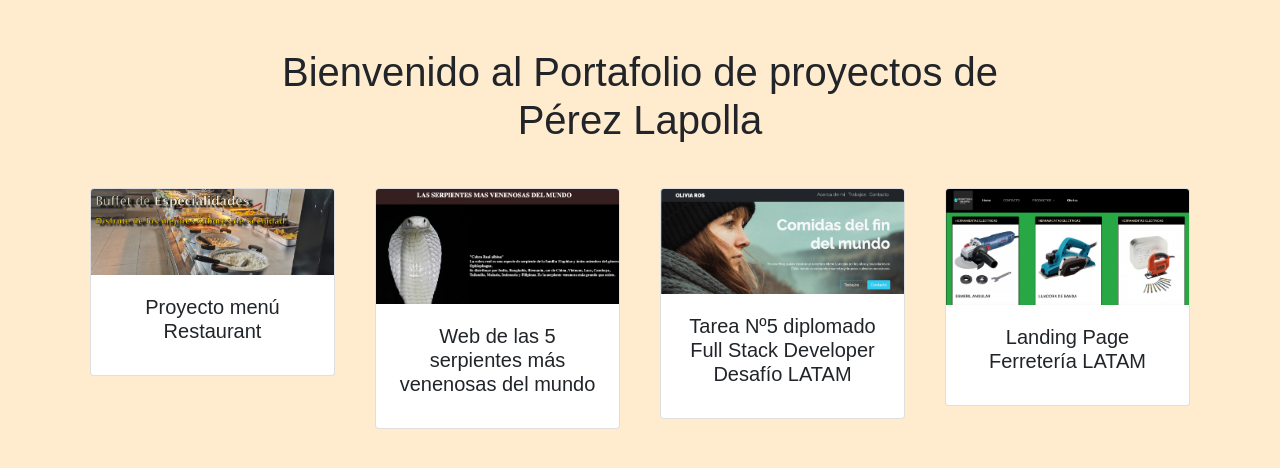
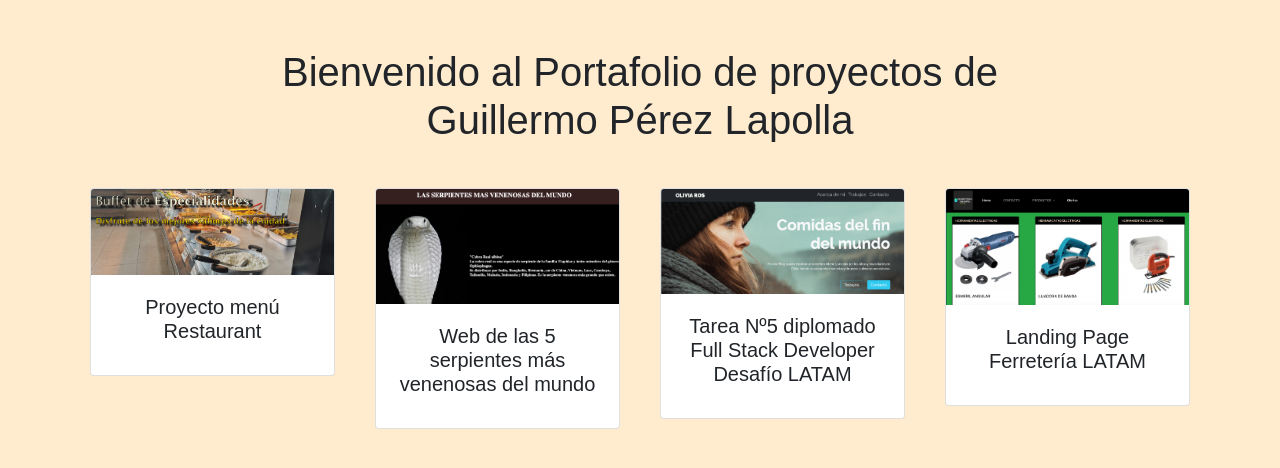
Before and after one commit to gperezlapolla/Mi-Portafolio, a plain HTML site: page index.html in a window 1280 px wide. Drawn offline with nearby package versions, Linux system fonts and the light colour scheme.

Commit message:
Add files via upload

```diff
--- a/index.html
+++ b/index.html
@@ -26,7 +26,7 @@
 </head>
 <body>
     <div class="container mt-5">
-        <h1 class="text-center mb-4">Bienvenido al Portafolio de proyectos de <br> Pérez Lapolla</h1>
+        <h1 class="text-center mb-4">Bienvenido al Portafolio de proyectos de <br> Guillermo Pérez Lapolla</h1>
         <div class="row">
             <div class="col-md-6 col-lg-3 grid-item" onclick="window.location.href = 'https://gperezlapolla.github.io/Buffet-de-Especialidades/';">
                 <div class="card">
```
